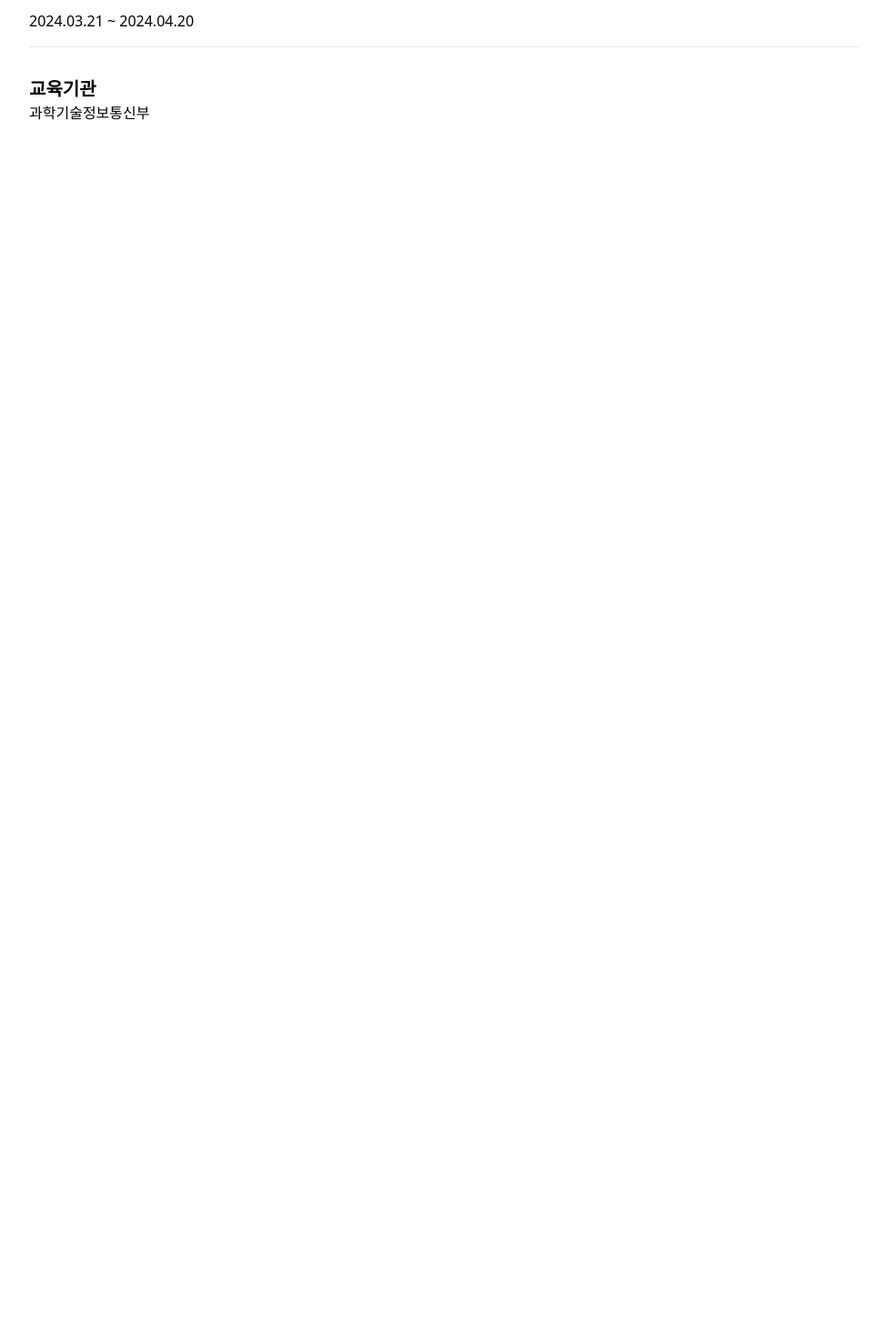
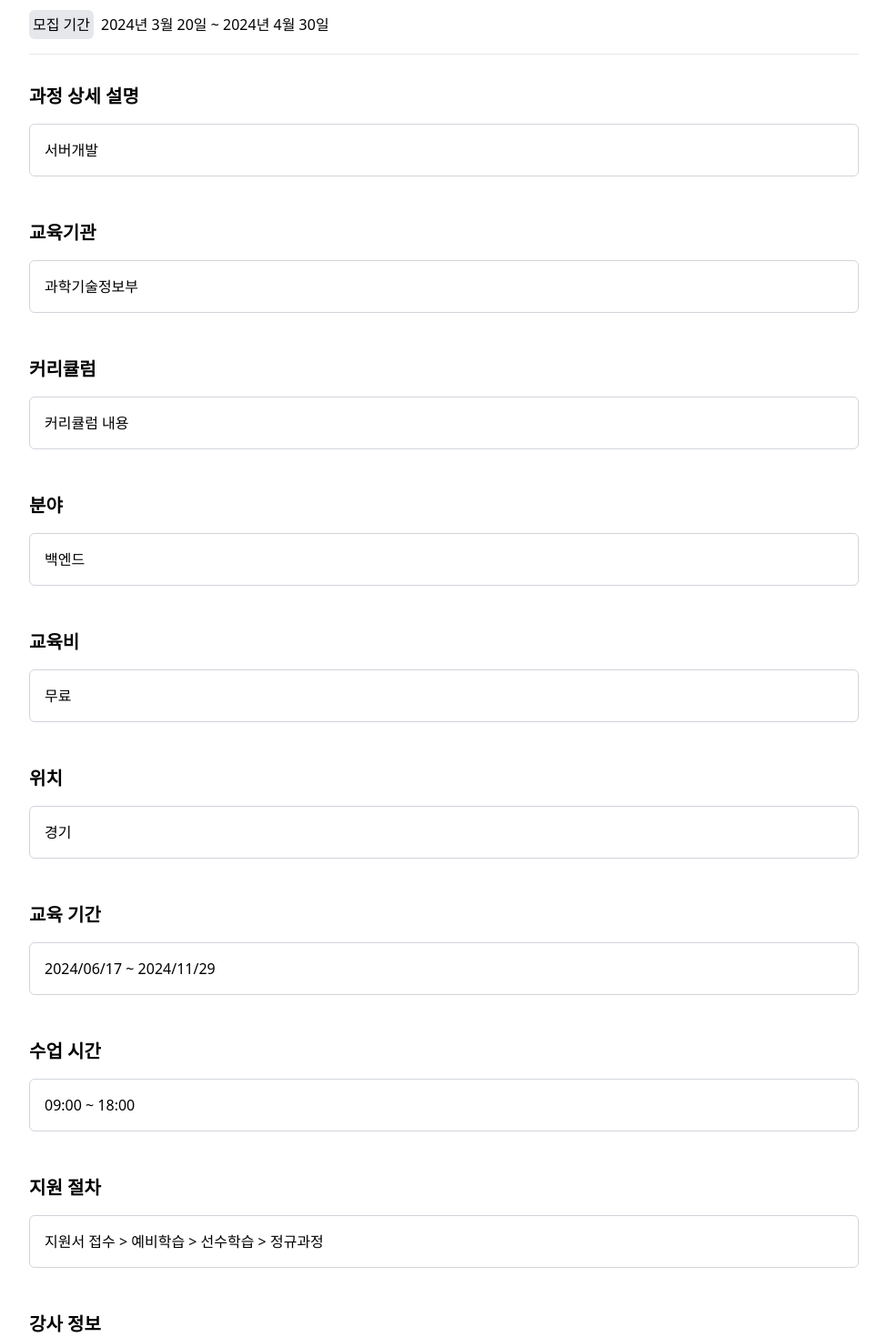
Before and after one commit to AI-x-optional/FE, a Next.js app: page /bootcamp/1 in a window 1280 px wide. Shown: the part 160-1630 px from the top of the page at 91% size, without its empty margins (128-1103 px from the left). Before the commit the page ends 947 px from the top, so only its background shows below. Built offline with nearby package versions, Linux system fonts and the light colour scheme.

Commit message:
[#19] style: 부트캠프 상세 내용 임시 데이터 적용

```diff
--- a/app/bootcamp/[bootCampId]/page.js
+++ b/app/bootcamp/[bootCampId]/page.js
@@ -15,21 +15,28 @@ export default async function BootCampDetail({ params }) {
     return (
         <div>
             <div className="mx-40 py-8">
-                <div>
-                    <div className="divide-y pr-12 h-screen">
+                <div className="divide-x">
+                    <div className="divide-y pr-12">
                         {/**부트캠프 제목*/}
                         <div className="space-y-4 pb-4">
-                            <div className="text-4xl font-bold">부트캠프 제목</div>
-                            <div className="">2024.03.21 ~ 2024.04.20</div>
+                            <div className="text-4xl font-bold">메타버스 아카데미 3기</div>
+                            <div class="flex items-center">
+                                <div class="p-1 bg-gray-200 rounded-md">모집 기간</div>
+                                <p class="ml-2">2024년 3월 20일 ~ 2024년 4월 30일</p>
+                            </div>
                         </div>
 
                         {/**부트캠프 내용*/}
                         <div className="space-y-12 pt-8">
                             {/**부트캠프 상세정보 */}
-                            <div className="">
-                                <div className="text-xl font-bold">교육기관</div>
-                                <div>과학기술정보통신부</div>
+                            {bootcampData.map((item) => (
+                            <div className="space-y-4">
+                                <div className="text-xl font-bold">{item.title}</div>
+                                <div class="w-full p-4 border border-gray-300 rounded-md">
+                                    {item.content}
+                                </div>
                             </div>
+                            ))}
                         </div>
                     </div>
                 </div>
@@ -37,3 +44,46 @@ export default async function BootCampDetail({ params }) {
         </div>
     );
 }
+
+const bootcampData = [
+    {
+        title: "과정 상세 설명",
+        content: "서버개발"
+    },
+    {
+        title: "교육기관",
+        content: "과학기술정보부"
+    },
+    {
+        title: "커리큘럼",
+        content: "커리큘럼 내용"
+    },
+    {
+        title: "분야",
+        content: "백엔드"
+    },
+    {
+        title: "교육비",
+        content: "무료"
+    },
+    {
+        title: "위치",
+        content: "경기"
+    },
+    {
+        title: "교육 기간",
+        content: "2024/06/17 ~ 2024/11/29"
+    },
+    {
+        title: "수업 시간",
+        content: "09:00 ~ 18:00"
+    },
+    {
+        title: "지원 절차",
+        content: "지원서 접수 > 예비학습 > 선수학습 > 정규과정"
+    },
+    {
+        title: "강사 정보",
+        content: "킹"
+    }
+]
```
